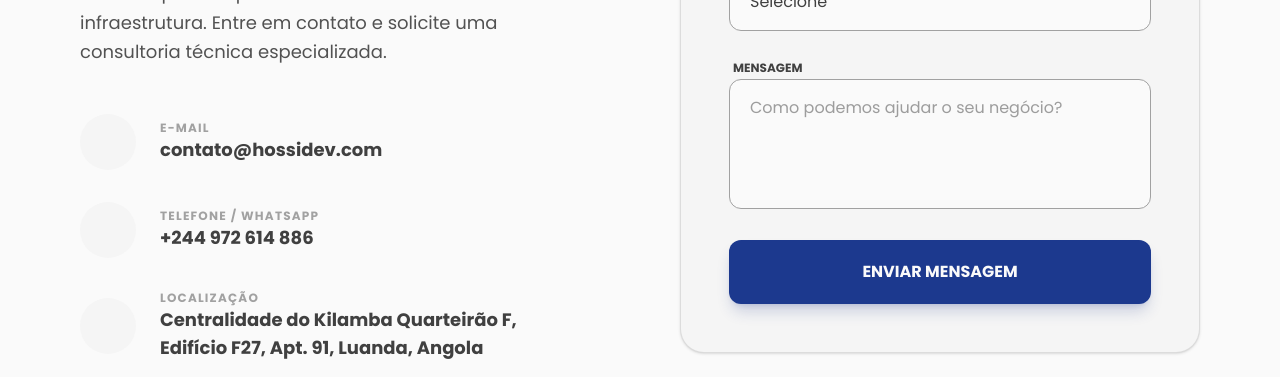
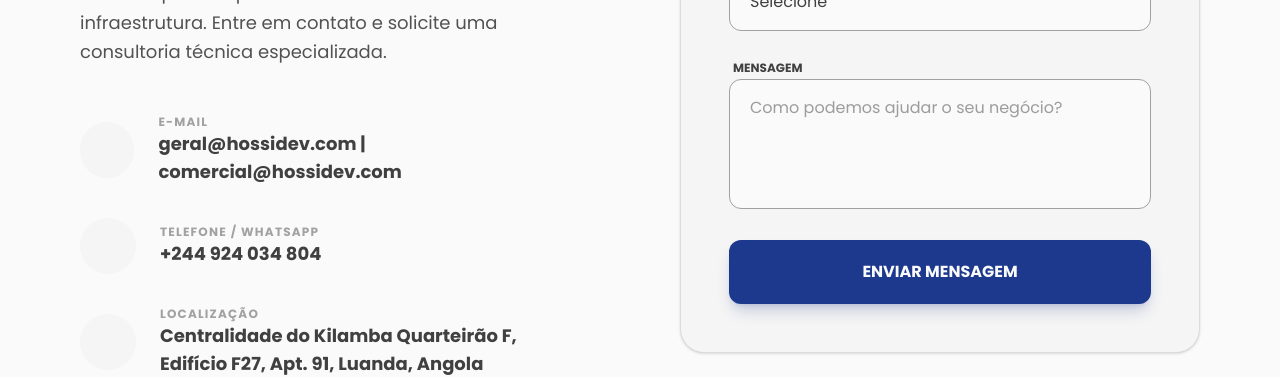
Before and after one commit to nsimba-afonso-nwayami/hossidev, a Next.js app: page / in a window 1280 px wide. Shown: the part 4400-4777 px from the top of the page. Built offline with nearby package versions, Linux system fonts and the light colour scheme; some icons are missing.

Commit message:
Informações de contato alteradas

```diff
--- a/src/components/home/Contato.jsx
+++ b/src/components/home/Contato.jsx
@@ -99,7 +99,7 @@
                     E-mail
                   </p>
                   <p className="text-lg font-bold text-neutral-700">
-                    contato@hossidev.com
+                    geral@hossidev.com | comercial@hossidev.com
                   </p>
                 </div>
               </div>
@@ -113,7 +113,7 @@
                     Telefone / WhatsApp
                   </p>
                   <p className="text-lg font-bold text-neutral-700">
-                    +244 972 614 886
+                    +244 924 034 804
                   </p>
                 </div>
               </div>
```
